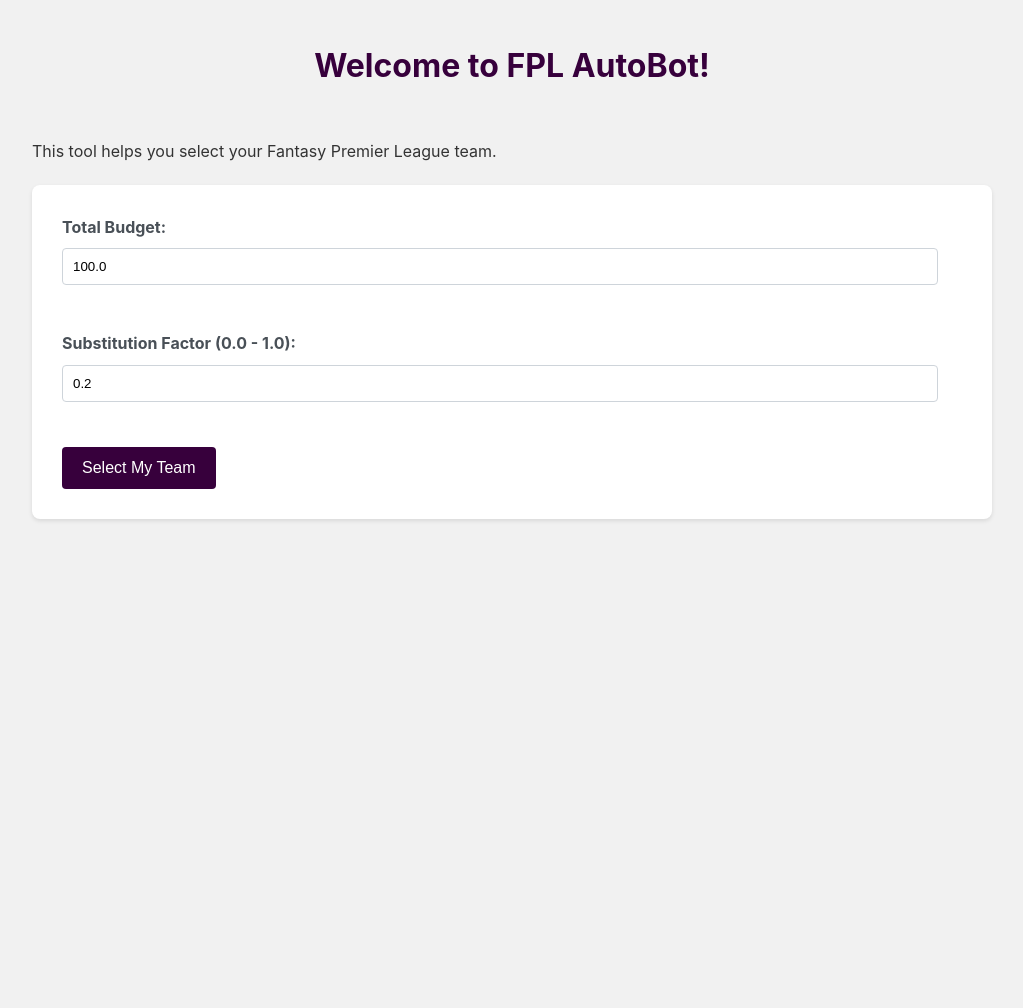
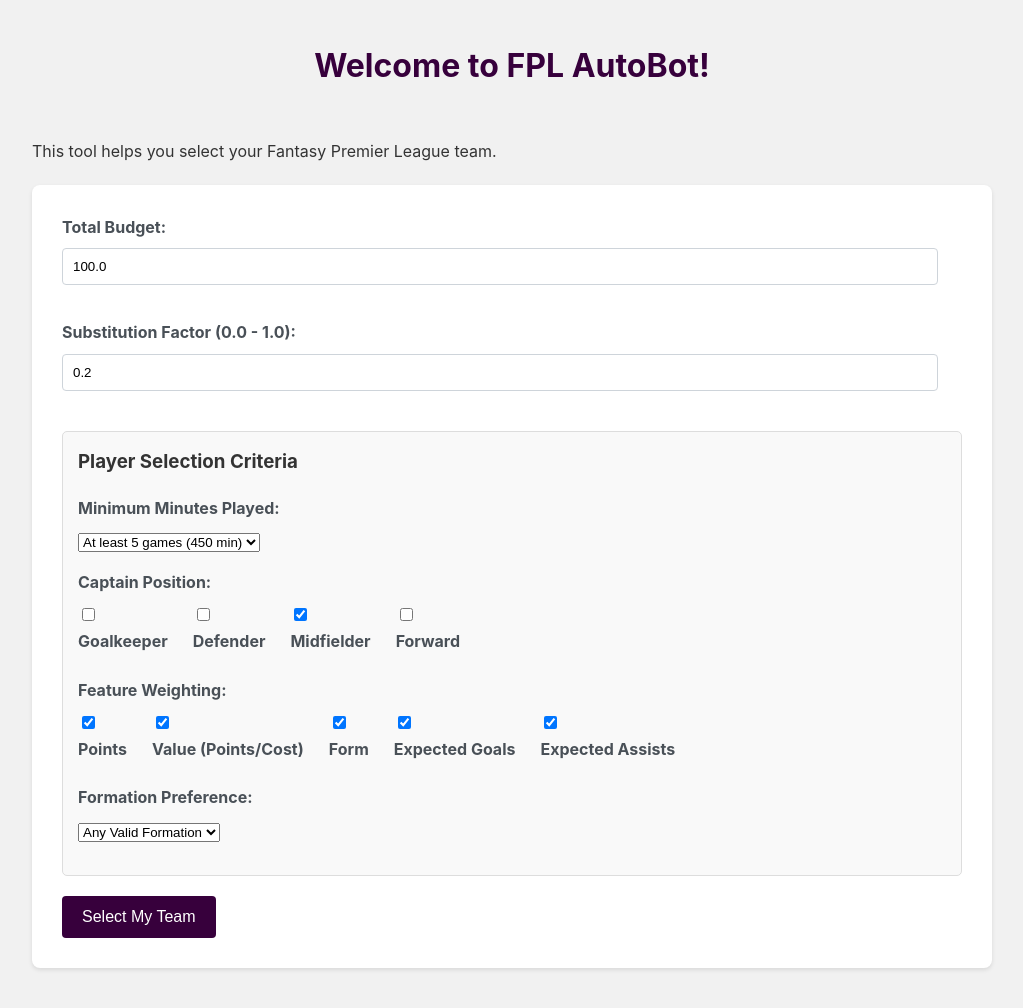
Before and after one commit to rbkuhn/FPLBot, a Flask app: page / in a window 1280 px wide. Shown: the whole page, without its empty margins (128-1151 px from the left). Before the commit the page ends 521 px from the top, so only its background shows below. Run offline with Flask 3, Linux system fonts and the light colour scheme.

Commit message:
Add team selection criteria checkboxes to start page

```diff
--- a/app.py
+++ b/app.py
@@ -12,18 +12,44 @@ def index():
 @app.route('/select_team', methods=['POST'])
 def select_fpl_team():
     try:
+        # Get basic parameters
         budget = float(request.form['budget'])
         sub_factor = float(request.form['sub_factor'])
-    except (ValueError, KeyError):
+
+        # Get minimum minutes played
+        min_minutes = int(request.form.get('min_minutes', 0))
+
+        # Get captain position preferences
+        captain_positions = request.form.getlist('captain_positions')
+        if not captain_positions:  # Default to MID if none selected
+            captain_positions = ['MID']
+
+        # Get feature weights
+        feature_weights = request.form.getlist('feature_weights')
+        if not feature_weights:  # Default to all if none selected
+            feature_weights = ['points', 'value', 'form', 'expected_goals', 'expected_assists']
+
+        # Get formation preference
+        formation = request.form.get('formation', 'any')
+
+    except (ValueError, KeyError) as e:
         # Handle cases where form data is missing or not a number
-        # Redirect back to form with an error message (implementation TBD)
-        print("Error: Invalid form input.")
+        print(f"Error: Invalid form input - {str(e)}")
         return redirect(url_for('index')) # Simple redirect for now
 
-    print(f"Received request: Budget={budget}, Sub Factor={sub_factor}")
+    print(f"Received request: Budget={budget}, Sub Factor={sub_factor}, Min Minutes={min_minutes}")
+    print(f"Captain Positions: {captain_positions}, Formation: {formation}")
+    print(f"Feature Weights: {feature_weights}")
 
-    # Call the main function from your script
-    first_team, subs, captain = run_team_selection(total_budget=budget, sub_factor=sub_factor)
+    # Call the main function from your script with the new parameters
+    first_team, subs, captain = run_team_selection(
+        total_budget=budget,
+        sub_factor=sub_factor,
+        min_minutes=min_minutes,
+        captain_positions=captain_positions,
+        feature_weights=feature_weights,
+        formation=formation
+    )
 
     if first_team is None or subs is None or captain is None:
         # Handle errors during team selection (e.g., data fetch failed, processing error, infeasible solution)
--- a/templates/index.html
+++ b/templates/index.html
@@ -6,18 +6,121 @@
     <title>FPL AutoBot</title>
     <!-- Link to external CSS -->
     <link rel="stylesheet" href="{{ url_for('static', filename='style.css') }}">
+    <style>
+        .criteria-section {
+            margin: 20px 0;
+            padding: 15px;
+            border: 1px solid #ddd;
+            border-radius: 5px;
+            background-color: #f9f9f9;
+        }
+        .criteria-section h3 {
+            margin-top: 0;
+        }
+        .checkbox-group {
+            display: flex;
+            flex-wrap: wrap;
+            gap: 10px;
+        }
+        .checkbox-item {
+            margin-right: 15px;
+        }
+        .form-group {
+            margin-bottom: 15px;
+        }
+    </style>
 </head>
 <body>
     <h1>Welcome to FPL AutoBot!</h1>
     <p>This tool helps you select your Fantasy Premier League team.</p>
 
-    <!-- Add a form or button later to trigger team selection -->
     <form action="/select_team" method="post">
-        <label for="budget">Total Budget:</label>
-        <input type="number" id="budget" name="budget" value="100.0" step="0.1" required><br><br>
+        <div class="form-group">
+            <label for="budget">Total Budget:</label>
+            <input type="number" id="budget" name="budget" value="100.0" step="0.1" required>
+        </div>
 
-        <label for="sub_factor">Substitution Factor (0.0 - 1.0):</label>
-        <input type="number" id="sub_factor" name="sub_factor" value="0.2" step="0.1" min="0" max="1" required><br><br>
+        <div class="form-group">
+            <label for="sub_factor">Substitution Factor (0.0 - 1.0):</label>
+            <input type="number" id="sub_factor" name="sub_factor" value="0.2" step="0.1" min="0" max="1" required>
+        </div>
+
+        <div class="criteria-section">
+            <h3>Player Selection Criteria</h3>
+
+            <div class="form-group">
+                <label for="min_minutes">Minimum Minutes Played:</label>
+                <select id="min_minutes" name="min_minutes">
+                    <option value="0">No minimum</option>
+                    <option value="90">At least 1 game (90 min)</option>
+                    <option value="270">At least 3 games (270 min)</option>
+                    <option value="450" selected>At least 5 games (450 min)</option>
+                    <option value="810">At least 9 games (810 min)</option>
+                </select>
+            </div>
+
+            <div class="form-group">
+                <label>Captain Position:</label>
+                <div class="checkbox-group">
+                    <div class="checkbox-item">
+                        <input type="checkbox" id="captain_gkp" name="captain_positions" value="GKP">
+                        <label for="captain_gkp">Goalkeeper</label>
+                    </div>
+                    <div class="checkbox-item">
+                        <input type="checkbox" id="captain_def" name="captain_positions" value="DEF">
+                        <label for="captain_def">Defender</label>
+                    </div>
+                    <div class="checkbox-item">
+                        <input type="checkbox" id="captain_mid" name="captain_positions" value="MID" checked>
+                        <label for="captain_mid">Midfielder</label>
+                    </div>
+                    <div class="checkbox-item">
+                        <input type="checkbox" id="captain_fwd" name="captain_positions" value="FWD">
+                        <label for="captain_fwd">Forward</label>
+                    </div>
+                </div>
+            </div>
+
+            <div class="form-group">
+                <label>Feature Weighting:</label>
+                <div class="checkbox-group">
+                    <div class="checkbox-item">
+                        <input type="checkbox" id="weight_points" name="feature_weights" value="points" checked>
+                        <label for="weight_points">Points</label>
+                    </div>
+                    <div class="checkbox-item">
+                        <input type="checkbox" id="weight_value" name="feature_weights" value="value" checked>
+                        <label for="weight_value">Value (Points/Cost)</label>
+                    </div>
+                    <div class="checkbox-item">
+                        <input type="checkbox" id="weight_form" name="feature_weights" value="form" checked>
+                        <label for="weight_form">Form</label>
+                    </div>
+                    <div class="checkbox-item">
+                        <input type="checkbox" id="weight_xg" name="feature_weights" value="expected_goals" checked>
+                        <label for="weight_xg">Expected Goals</label>
+                    </div>
+                    <div class="checkbox-item">
+                        <input type="checkbox" id="weight_xa" name="feature_weights" value="expected_assists" checked>
+                        <label for="weight_xa">Expected Assists</label>
+                    </div>
+                </div>
+            </div>
+
+            <div class="form-group">
+                <label>Formation Preference:</label>
+                <select id="formation" name="formation">
+                    <option value="any" selected>Any Valid Formation</option>
+                    <option value="343">3-4-3</option>
+                    <option value="352">3-5-2</option>
+                    <option value="433">4-3-3</option>
+                    <option value="442">4-4-2</option>
+                    <option value="451">4-5-1</option>
+                    <option value="532">5-3-2</option>
+                    <option value="541">5-4-1</option>
+                </select>
+            </div>
+        </div>
 
         <button type="submit">Select My Team</button>
     </form>
```
Also changed, not shown: fpl_core_logic.py (+71 -16 lines).
